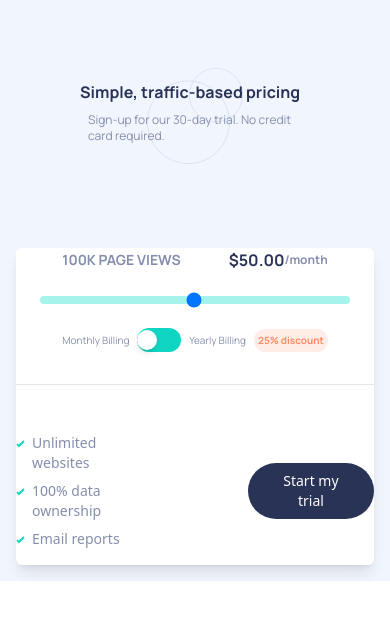
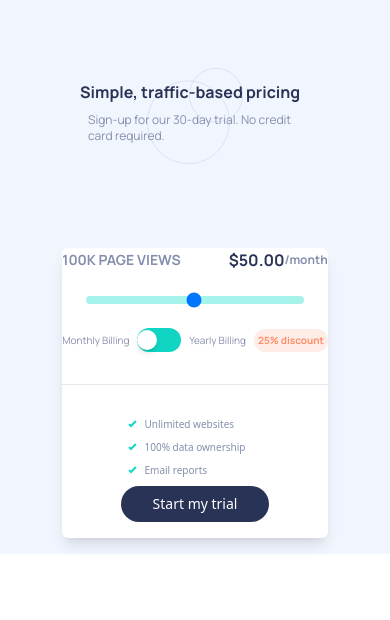
Before and after one commit to lavollmer/interactive-pricing-tool, a React (Vite) app: page / in a window 390 px wide. Shown: the top 620 px of the page. Built offline with nearby package versions, Linux system fonts and the light colour scheme.

Commit message:
working on mobile responsiveness

```diff
--- a/src/App.jsx
+++ b/src/App.jsx
@@ -84,8 +84,8 @@
               </div>
             </div>
             <hr className="h-px my-8 bg-gray-200 border-0 dark:bg-gray-700"></hr>
-            <div className="flex space-x-20 text-grayish-blue">
-              <ul className="checkmark-list text-sm p-4">
+            <div className="flex flex-col items-center justify-center space-y-2 mb-4 md:flex-row  md:space-x-20 text-grayish-blue">
+              <ul className="checkmark-list text-xxs md:text-sm md:p-4">
                 <li className="pb-2">Unlimited websites</li>
                 <li className="pb-2">100% data ownership</li>
                 <li>Email reports</li>
```
